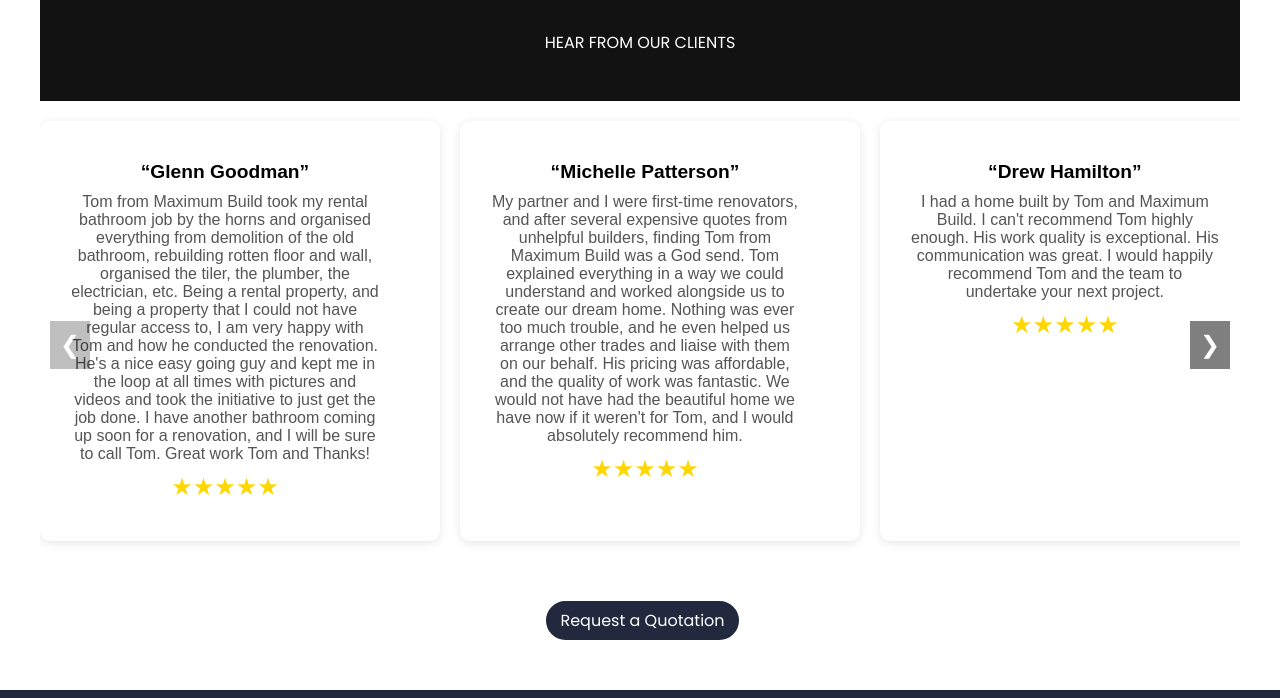
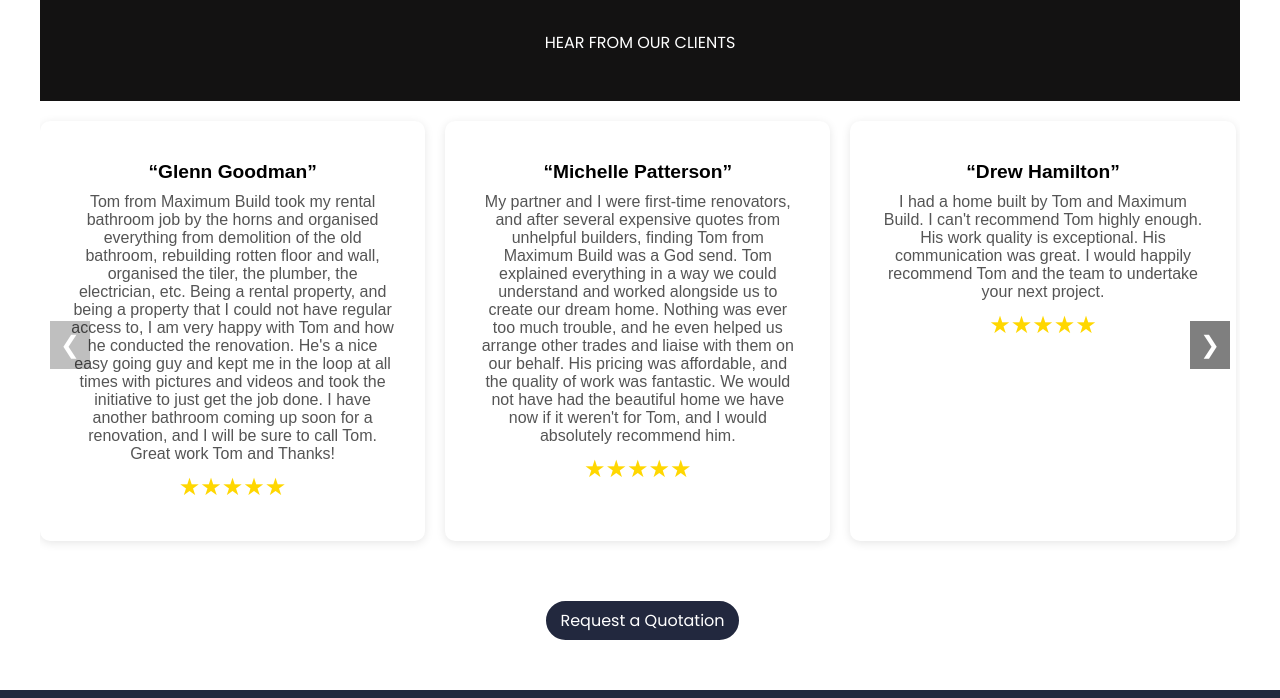
Before and after one commit to VinceRamirez1998/maximumbuild, a website: page index.html in a window 1280 px wide. Shown: the part 4020-4718 px from the top of the page. Drawn offline with Linux system fonts and the light colour scheme.

Commit message:
Design Gallery and Maximum Build Reviews

```diff
--- a/styles.css
+++ b/styles.css
@@ -1030,7 +1030,7 @@ section {
 }
 
 .review-item {
-    flex: 0 0 33.33%; /* Each review takes up 1/3 of the space */
+    flex: 0 0 32.1%; /* Each review takes up 1/3 of the space */
     padding: 30px !important;
     box-sizing: border-box;
     text-align: center;
@@ -1041,7 +1041,6 @@ section {
 
 .review-item p {
     margin: 10px 0;
-    padding-right: 30px;
 
 }
 
```
